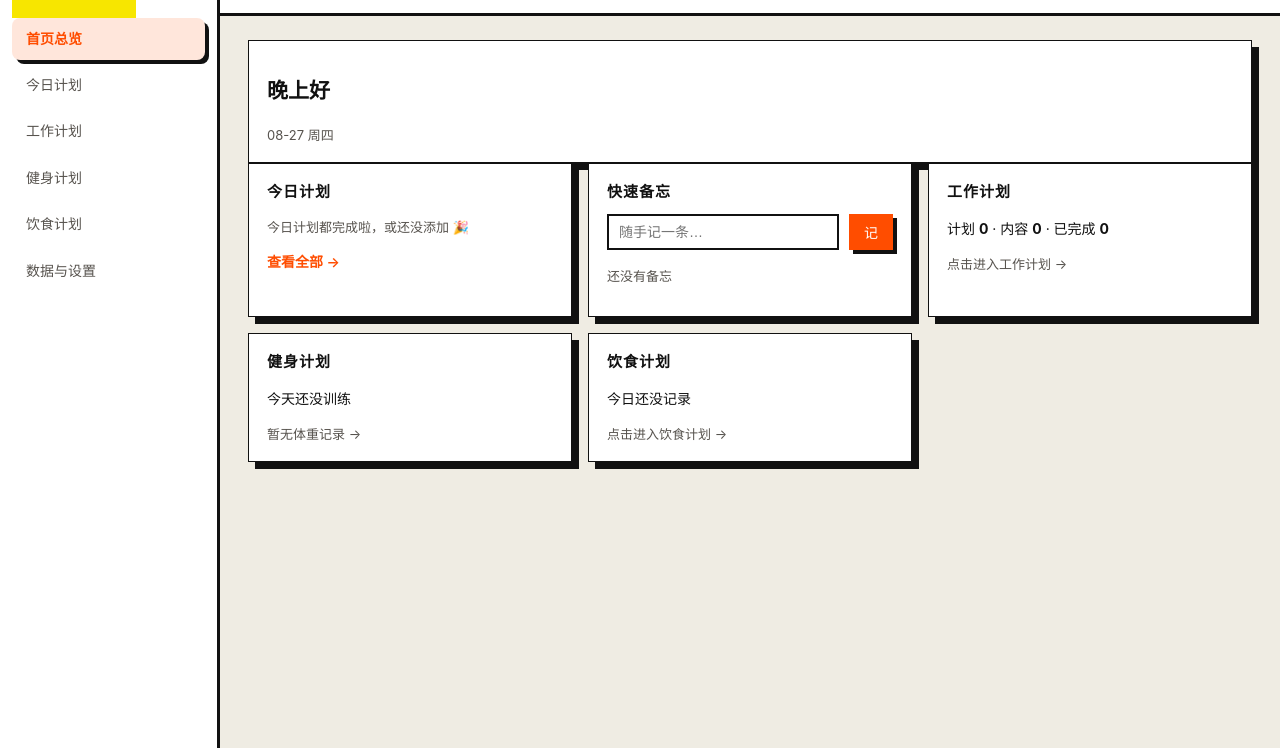
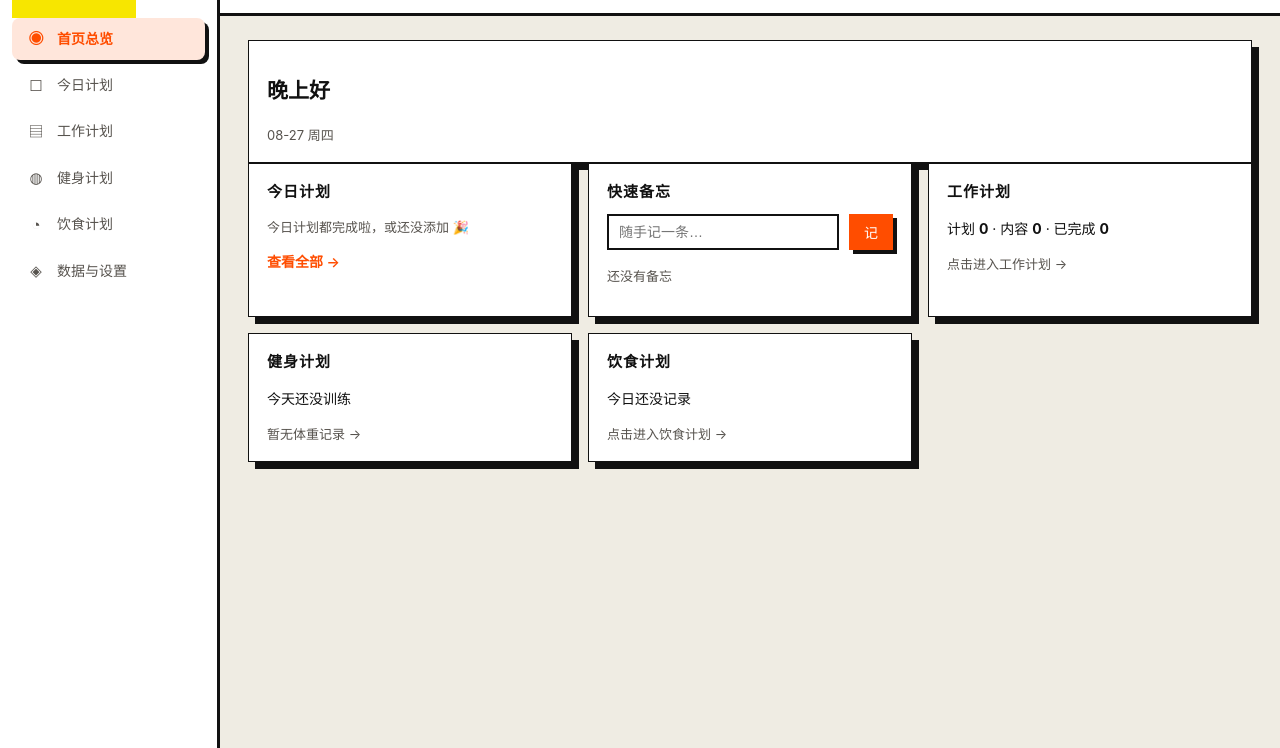
Before and after one commit to panyuch/personal-life-app, a plain HTML site: page index.html in a window 1280 px wide. Shown: the part 52-800 px from the top of the page. Drawn offline with Linux system fonts and the light colour scheme.

Commit message:
feat(home): 侧边栏导航项添加图标（home-restructure 工单01）
- index.html 六个导航项各加 nav-ico 图标，与风格原型一致
- styles.css 导航链接改为 flex 同行排列并新增 .nav-ico
- acceptance.test.js 新增导航图标结构断言，全量 146 项测试通过
- 引入 home-restructure spec 与 6 个工单（01 已 resolved）

```diff
--- a/assets/styles.css
+++ b/assets/styles.css
@@ -45,6 +45,9 @@ body {
 }
 #sidebar nav { display: flex; flex-direction: column; gap: 4px; }
 #sidebar nav a {
+  display: flex;
+  align-items: center;
+  gap: 11px;
   text-decoration: none;
   color: var(--text-soft);
   padding: 10px 14px;
@@ -52,6 +55,8 @@ body {
   font-weight: 500;
   transition: background 0.15s, color 0.15s;
 }
+/* 导航图标：与文字同行排列，固定宽度居中，避免文字错位 */
+.nav-ico { width: 20px; flex: 0 0 20px; text-align: center; font-size: 15px; line-height: 1; }
 #sidebar nav a:hover { background: var(--bg); color: var(--text); }
 #sidebar nav a.active {
   background: color-mix(in srgb, var(--accent) 14%, transparent);
--- a/index.html
+++ b/index.html
@@ -12,12 +12,12 @@
     <aside id="sidebar">
       <div class="brand">我的专属 App</div>
       <nav>
-        <a href="#/home"    data-route="home">首页总览</a>
-        <a href="#/today"   data-route="today">今日计划</a>
-        <a href="#/work"    data-route="work">工作计划</a>
-        <a href="#/fitness" data-route="fitness">健身计划</a>
-        <a href="#/diet"    data-route="diet">饮食计划</a>
-        <a href="#/settings" data-route="settings">数据与设置</a>
+        <a href="#/home"    data-route="home"><span class="nav-ico">◉</span>首页总览</a>
+        <a href="#/today"   data-route="today"><span class="nav-ico">☐</span>今日计划</a>
+        <a href="#/work"    data-route="work"><span class="nav-ico">▤</span>工作计划</a>
+        <a href="#/fitness" data-route="fitness"><span class="nav-ico">◍</span>健身计划</a>
+        <a href="#/diet"    data-route="diet"><span class="nav-ico">◔</span>饮食计划</a>
+        <a href="#/settings" data-route="settings"><span class="nav-ico">◈</span>数据与设置</a>
       </nav>
     </aside>
     <main id="content">
```
Also changed, not shown: tests/acceptance.test.js (+17 -0 lines), 7 other files.
